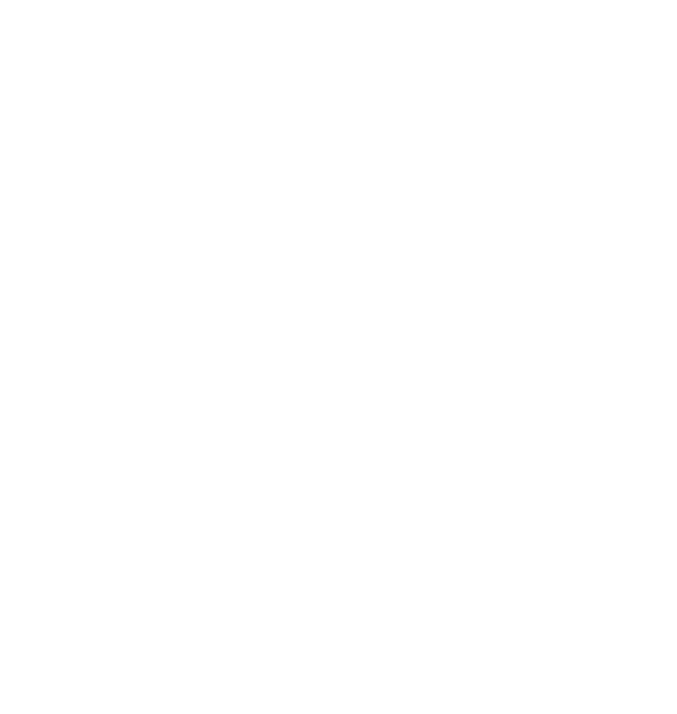
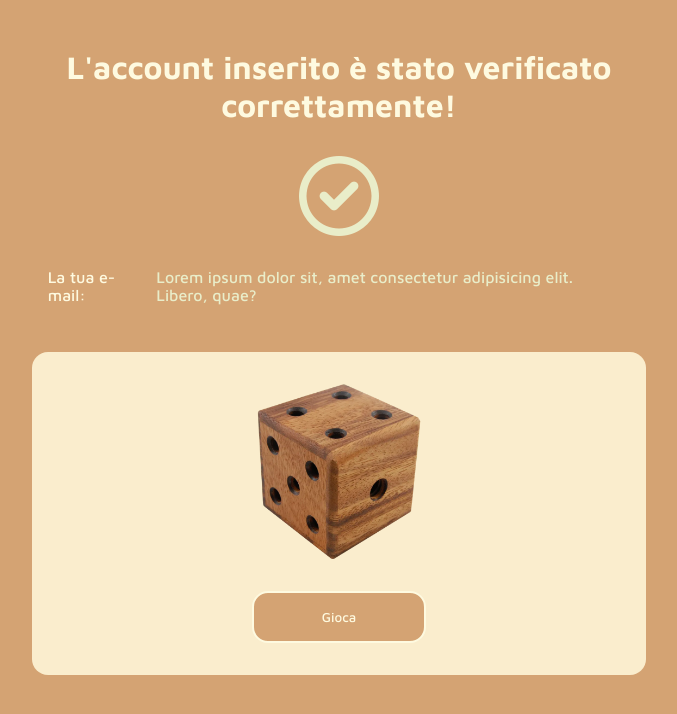
Before and after one commit to Mariosam2/js-mail-dadi, a plain HTML site: page index.html in a window 1280 px wide. Shown: the whole page, without its empty margins (301-978 px from the left). Drawn offline with Linux system fonts and the light colour scheme.

Commit message:
working on style

```diff
--- a/assets/cs/style.css
+++ /dev/null
@@ -1,5 +0,0 @@
-* {
-    box-sizing: border-box;
-    margin: 0;
-    padding: 0
-}
--- /dev/null
+++ b/assets/css/style.css
@@ -0,0 +1,93 @@
+:root {
+    --grayish-green: #CCD5AE;
+    --ligth-grayishgreen: #E9EDC9;
+    --almost-white: #FEFAE0;
+    --light-beige: #FAEDCD;
+    --beige: #D4A373;
+}
+
+* {
+    box-sizing: border-box;
+    margin: 0;
+    padding: 0;
+    font-family: 'Maven Pro', sans-serif;
+}
+
+body {
+    background-color: var(--beige);
+}
+
+img {
+    max-width: 100%;
+    height: auto;
+}
+
+.container {
+    width: 80%;
+    max-width: 1320px;
+    margin: 0 auto;
+}
+
+.title {
+    text-align: center;
+    color: var(--almost-white);
+}
+
+
+/* utilities */
+
+.box.d-none {
+    display: none;
+}
+
+/* #region main */
+.box {
+    display: flex;
+    flex-flow: column nowrap;
+    max-width: 60%;
+    margin: 1rem auto;
+    padding: 1rem;
+    border-radius: 1rem;
+}
+
+.box >* {
+    margin: 1rem 0;
+}
+
+.box i {
+    align-self: center;
+    color: var(--ligth-grayishgreen);
+}
+
+.account {
+    color: var(--almost-white);
+    display: flex;
+    justify-content: center;
+    align-items: center;
+}
+
+.account > span {
+    margin: 0 1rem;
+    color: var(--ligth-grayishgreen);
+}
+
+.game {
+    background-color: var(--light-beige);
+}
+
+.game img {
+    max-width: 30%;
+    align-self: center;
+}
+
+.game button {
+    color: var(--almost-white);
+    background-color: var(--beige);
+    border-color: var(--almost-white);
+    border-style: solid;
+    padding: 1rem;
+    align-self: center;
+    width: 30%;
+    border-radius: 1rem;
+}
+/* #endregion */
--- a/index.html
+++ b/index.html
@@ -1,14 +1,43 @@
 <!DOCTYPE html>
 <html lang="en">
+
 <head>
     <meta charset="UTF-8">
     <meta http-equiv="X-UA-Compatible" content="IE=edge">
     <meta name="viewport" content="width=device-width, initial-scale=1.0">
-    <link rel="stylesheet" href="./assets/cs/style.css">
+    <link rel="stylesheet" href="./assets/css/style.css">
     <script src="./assets/js/main.js" defer></script>
     <title>Mail-Dadi</title>
+    <link rel="stylesheet" href="https://cdnjs.cloudflare.com/ajax/libs/font-awesome/6.2.0/css/all.min.css"
+        integrity="sha512-xh6O/CkQoPOWDdYTDqeRdPCVd1SpvCA9XXcUnZS2FmJNp1coAFzvtCN9BmamE+4aHK8yyUHUSCcJHgXloTyT2A=="
+        crossorigin="anonymous" referrerpolicy="no-referrer" />
+    <link rel="preconnect" href="https://fonts.googleapis.com">
+    <link rel="preconnect" href="https://fonts.gstatic.com" crossorigin>
+    <link href="https://fonts.googleapis.com/css2?family=Maven+Pro:wght@500;700&display=swap" rel="stylesheet">
 </head>
+
 <body>
+    <main id="site_main">
+        <div class="container">
+            <div class="box verified">
+                <h1 class="title">L'account inserito è stato verificato correttamente!</h1>
+                <i class="fa-regular fa-circle-check fa-5x"></i>
+                <div class="account">La tua e-mail:<span>Lorem ipsum dolor sit, amet consectetur adipisicing elit.
+                        Libero, quae?</span></div>
+
+            </div>
+            <div class="box error d-none">
+                <h1>L'account inserito non fa parte degli utenti verificati</h1>
+                <a href="#">Riprova</a>
+            </div>
+            <div class="box game">
+                <img src="./assets/img/dice.webp" alt="">
+                <button>Gioca</button>
+            </div>
+        </div>
+    </main>
+    <!-- /#site_main -->
 
 </body>
+
 </html>
```
Also changed, not shown: assets/img/dice.webp (added).
